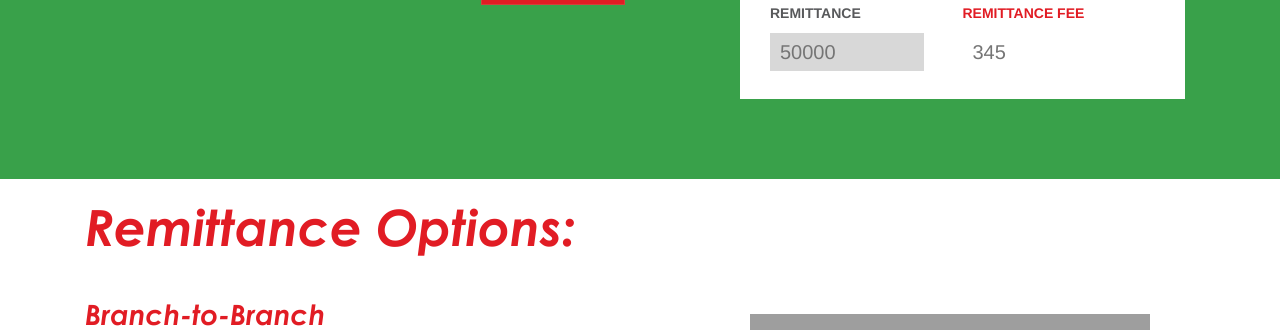
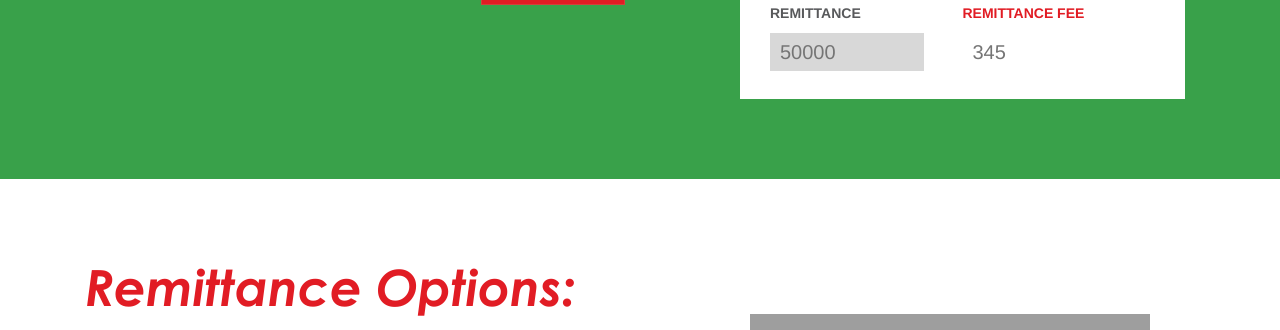
Before and after one commit to Xephyrrr/pps, a PHP site: page /index-remittance.php in a window 1280 px wide. Shown: the part 2132-2462 px from the top of the page. Run offline with PHP 8.4, Linux system fonts and the light colour scheme; some libraries are stand-ins or nearby versions; grey boxes are pictures that could not be loaded.

Commit message:
Updated Remittance Section - index-remittance

```diff
--- a/web/css/style.css
+++ b/web/css/style.css
@@ -500,6 +500,8 @@ HEADER FILTER
 /*
 REMITTANCE OPTIONS SECTION
 */
+.remittance-options h2 {
+  margin-top: 80px; }
 .remittance-options h3 {
   color: #E11C24;
   margin-top: 35px; }
--- a/web/css/style.scss
+++ b/web/css/style.scss
@@ -723,9 +723,9 @@ REMITTANCE OPTIONS SECTION
 
 
 .remittance-options{
-	// h2{
-	// 	margin-top: 80px;
-	// }
+	h2{
+		margin-top: 80px;
+	}
 	h3	{
 		color:#E11C24;
 		// margin-bottom: 20px;
```
Also changed, not shown: 1 other file.
